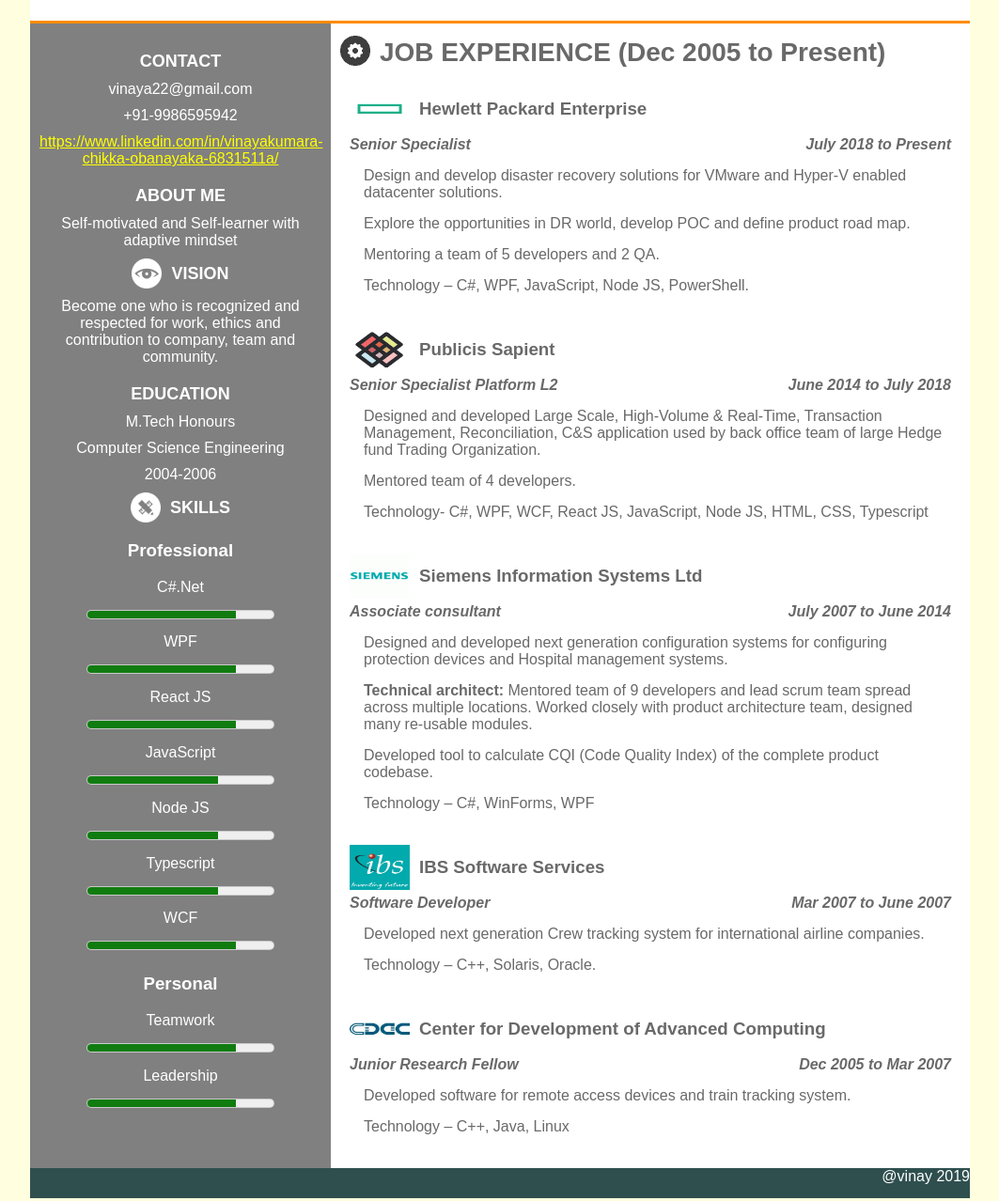
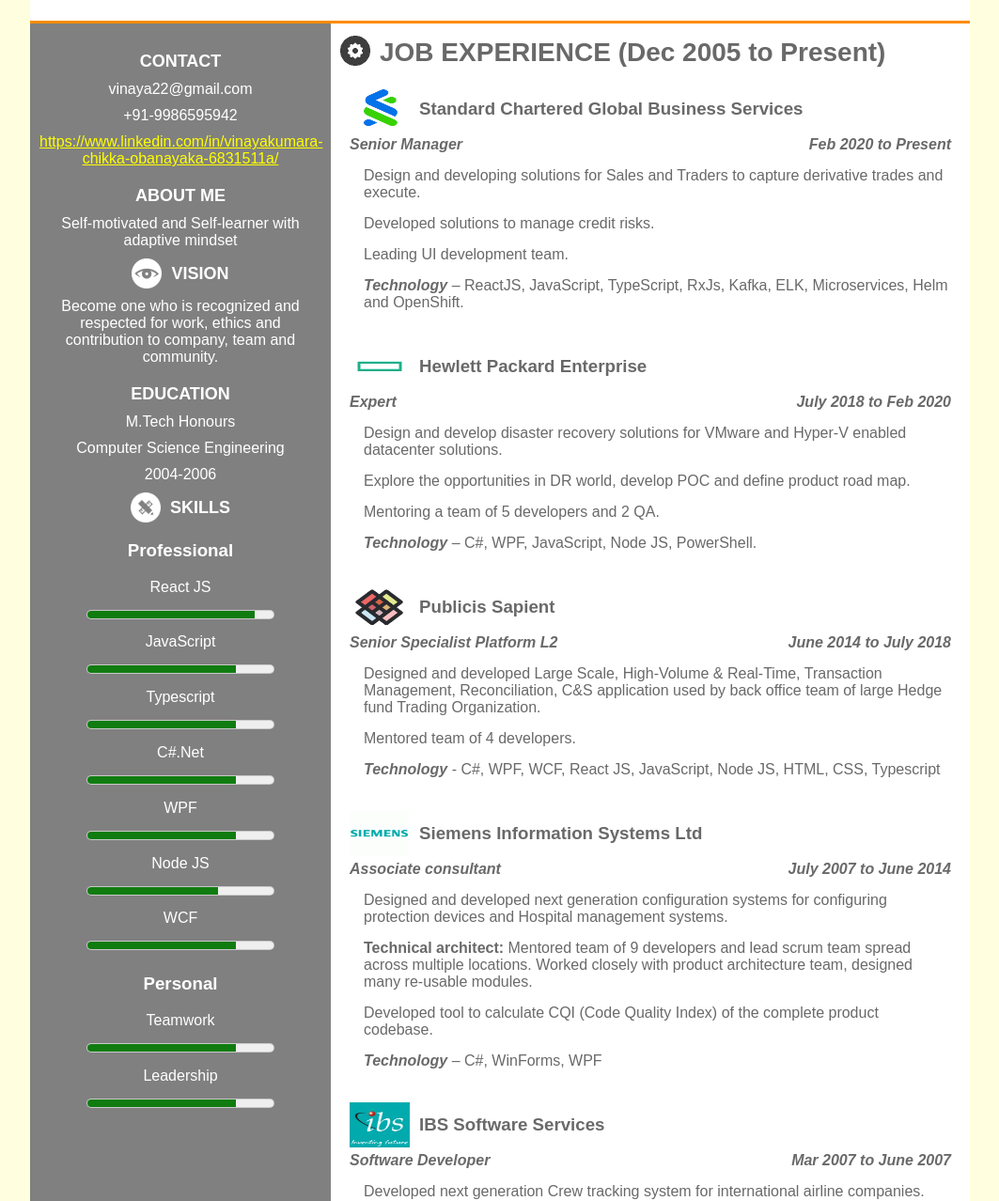
Before and after one commit to vinaya22/vinayonlineresume, a plain HTML site: page index.html in a window 1280 px wide. Shown: the part 159-1437 px from the top of the page at 94% size, without its empty margins (108-1171 px from the left). Drawn offline with Linux system fonts and the light colour scheme.

Commit message:
new job sc

```diff
--- a/index.html
+++ b/index.html
@@ -47,17 +47,17 @@
                             <h2>SKILLS</h2>
                         </div>
                         <h3>Professional</h3>
+                        <p id="reactjs">React JS</p>
+                        <meter value="9" min="0" max="10" htmlfor></meter>
+                        <p>JavaScript</p>
+                        <meter value="8" min="0" max="10"></meter>
+                        <p>Typescript</p>
+                        <meter value="8" min="0" max="10"></meter>
                         <p>C#.Net</p>
                         <meter value="8" min="0" max="10"></meter>
                         <p>WPF</p>
                         <meter value="8" min="0" max="10"></meter>
-                        <p>React JS</p>
-                        <meter value="8" min="0" max="10"></meter>
-                        <p>JavaScript</p>
-                        <meter value="7" min="0" max="10"></meter>
                         <p>Node JS</p>
-                        <meter value="7" min="0" max="10"></meter>
-                        <p>Typescript</p>
                         <meter value="7" min="0" max="10"></meter>
                         <p>WCF</p>
                         <meter value="8" min="0" max="10"></meter>
@@ -75,17 +75,31 @@
                     </div>
                         <section class="project-item">
                             <div class="image-projecttitle-container">
+                                <img src="images/sc.png"/>
+                                <h3>Standard Chartered Global Business Services</h3>
+                            </div>
+                            <div class="project-duration-container">
+                                <span>Senior Manager</span>
+                                <span>Feb 2020 to Present</span>
+                            </div>
+                            <p>Design and developing solutions for Sales and Traders to capture derivative trades and execute.</p>
+                            <p>Developed solutions to manage credit risks.</p>
+                            <p>Leading UI development team.</p>
+                            <p><span>Technology</span> – ReactJS, JavaScript, TypeScript, RxJs, Kafka, ELK, Microservices, Helm and OpenShift.</p>
+                        </section>
+                        <section class="project-item">
+                            <div class="image-projecttitle-container">
                                 <img src="images/hpe.png"/>
                                 <h3>Hewlett Packard Enterprise</h3>
                             </div>
                             <div class="project-duration-container">
-                                <span>Senior Specialist</span>
-                                <span>July 2018 to Present </span>
+                                <span>Expert</span>
+                                <span>July 2018 to Feb 2020 </span>
                             </div>
                             <p>Design and develop disaster recovery solutions for VMware and Hyper-V enabled datacenter solutions.</p>
                             <p>Explore the opportunities in DR world, develop POC and define product road map.</p>
                             <p>Mentoring a team of 5 developers and 2 QA.</p>
-                            <p>Technology – C#, WPF, JavaScript, Node JS, PowerShell.</p>
+                            <p><span>Technology</span> – C#, WPF, JavaScript, Node JS, PowerShell.</p>
                         </section>
                         <section class="project-item">
                             <div class="image-projecttitle-container">
@@ -98,7 +112,7 @@
                             </div>
                             <p>Designed and developed Large Scale, High-Volume & Real-Time, Transaction Management, Reconciliation, C&S application used by back office team of large Hedge fund Trading Organization.</p>
                             <p>Mentored team of 4 developers.</p>
-                            <p>Technology- C#, WPF, WCF, React JS, JavaScript, Node JS, HTML, CSS, Typescript</p>
+                            <p><span>Technology</span> - C#, WPF, WCF, React JS, JavaScript, Node JS, HTML, CSS, Typescript</p>
                         </section>
                         <section class="project-item">
                             <div class="image-projecttitle-container">
@@ -112,7 +126,7 @@
                             <p>Designed and developed next generation configuration systems for configuring protection devices and Hospital management systems.</p>
                             <p><strong>Technical architect:</strong> Mentored team of 9 developers and lead scrum team spread across multiple locations. Worked closely with product architecture team, designed many re-usable modules.</p>
                             <p>Developed tool to calculate CQI (Code Quality Index) of the complete product codebase.</p>
-                            <p>Technology – C#, WinForms, WPF</p>
+                            <p><span>Technology</span> – C#, WinForms, WPF</p>
                         </section>
                         <section class="project-item">
                             <div class="image-projecttitle-container">
@@ -124,7 +138,7 @@
                                 <span>Mar 2007 to June 2007 </span>
                             </div>
                             <p>Developed next generation Crew tracking system for international airline companies.</p>
-                            <p>Technology – C++, Solaris, Oracle.</p>
+                            <p><span>Technology</span> – C++, Solaris, Oracle.</p>
                         </section>
                         <section class="project-item">
                             <div class="image-projecttitle-container">
@@ -135,14 +149,14 @@
                                 <span>Junior Research Fellow</span>
                                 <span>Dec 2005 to Mar 2007 </span>
                             </div>
-                            <p>Developed software for remote access devices and train tracking system.</p>
-                            <p>Technology – C++, Java, Linux</p>
+                            <p>Developed software for accessing devices remotely and train tracking.</p>
+                            <p><span>Technology</span> – C++, Java, Linux</p>
                         </section>
                 </section>
             </div>
         </main>
         <footer>
-            <p>@vinay 2019</p>
+            <p>@vinay 2022</p>
         </footer>
     </body>
 </html>
--- a/styles/resume.css
+++ b/styles/resume.css
@@ -3,6 +3,11 @@
     Orange: #FF8C00
     Grey: #808080
 */
+
+* {
+    transition: all 1s linear;
+}
+
 body {
     background-color: lightyellow;
     font-family: 'Fira Sans', sans-serif;
@@ -170,3 +175,8 @@ footer p{
     margin: 0;
     padding: 0;
 }
+
+.project-item p span {
+    font-weight: 700;
+    font-style: italic;
+}
```
Also changed, not shown: images/sc.png (added).
